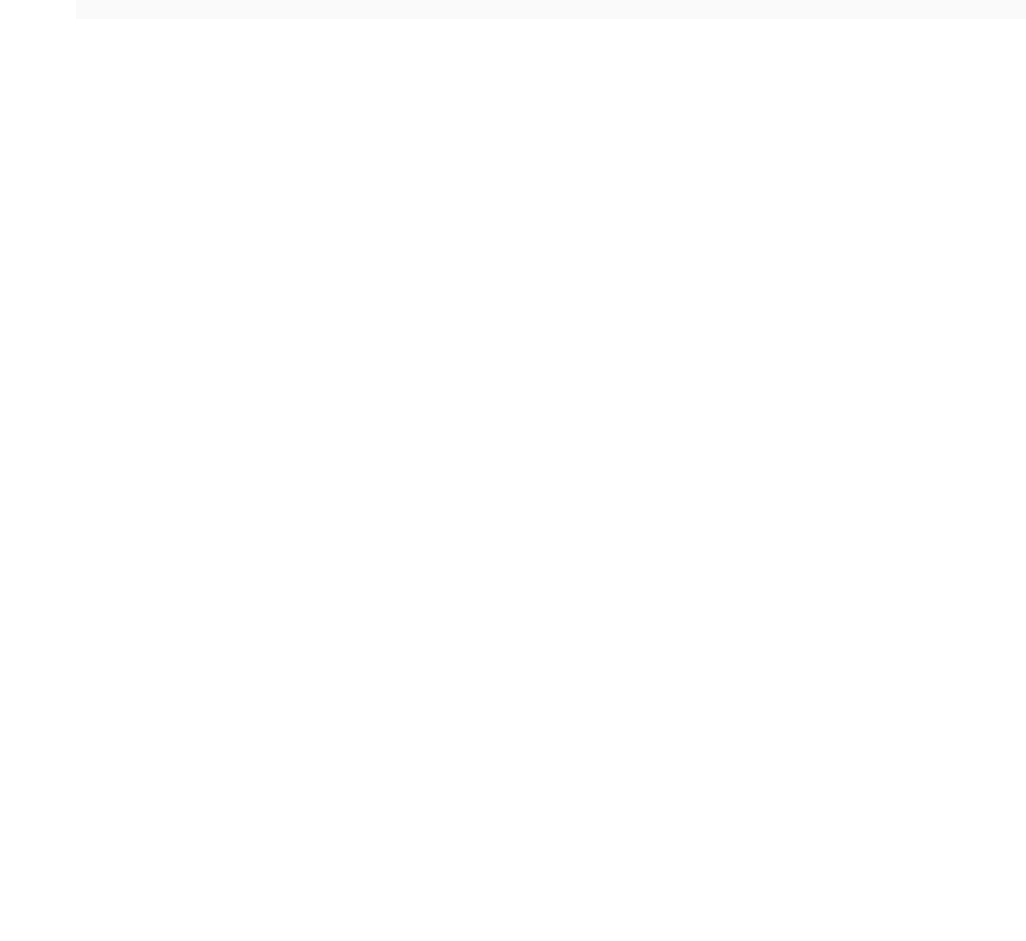
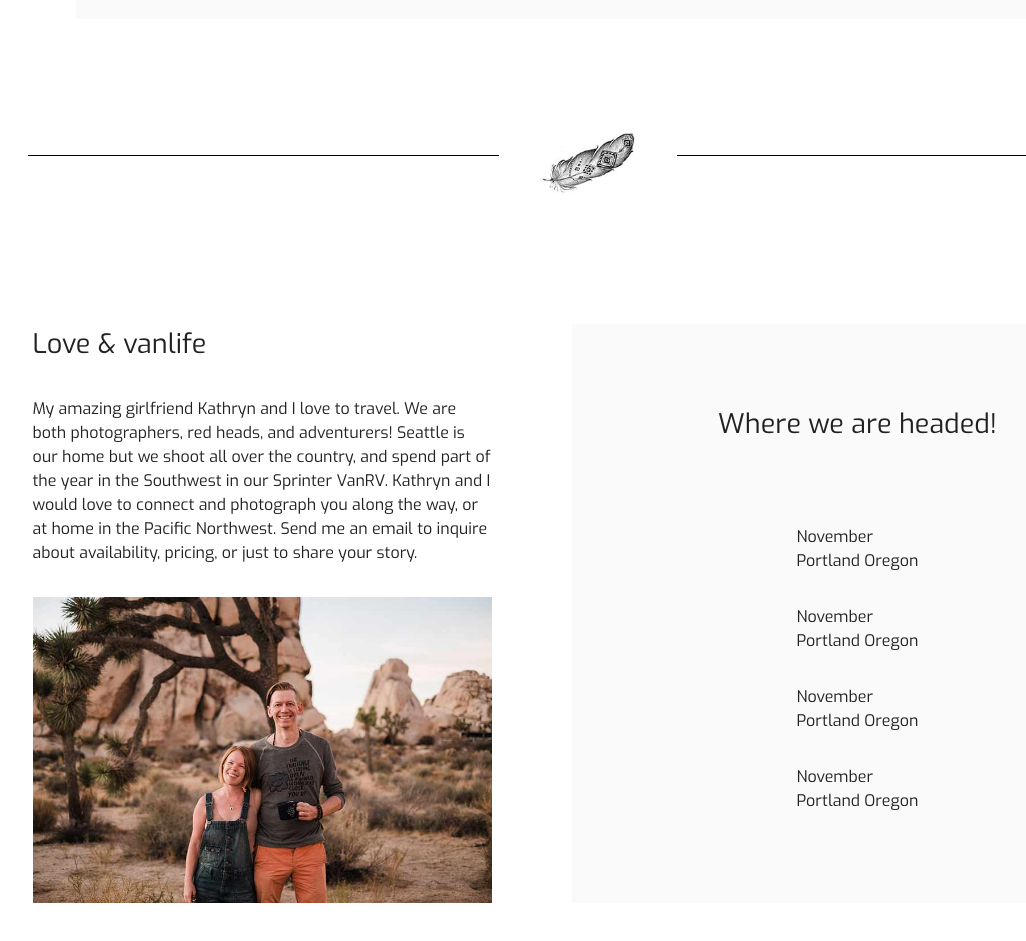
Before and after one commit to Fission-Fox/photographypage, a Next.js app: page / in a window 1280 px wide. Shown: the part 2540-3481 px from the top of the page, without its empty margins (52-1078 px from the left). Before the commit the page ends 2559 px from the top, so only its background shows below. Built offline with nearby package versions, Linux system fonts and the light colour scheme.

Commit message:
fix: vanlife sectio

```diff
--- a/src/app/page.tsx
+++ b/src/app/page.tsx
@@ -2,6 +2,7 @@
 import Herosection from "@/component/herosection";
 import Images from "@/component/images";
 import Realword from "@/component/realword";
+import Vanlife from "@/component/vanlife";
 import { Box } from "@mui/material";
 export default function HomePage() {
   return (
@@ -9,6 +10,7 @@ export default function HomePage() {
       <Herosection />
       <Images />
       <Realword />
+      <Vanlife />
     </Box>
   );
 }
--- /dev/null
+++ b/src/component/vanlife.tsx
@@ -0,0 +1,63 @@
+import React from "react";
+import Image from "next/image";
+import leave from "@/assets/Image/leave1.jpg";
+import vanlife from "@/assets/Image/vanlife1.jpg";
+export default function Vanlife() {
+  return (
+    <div className="w-full mb-20">
+      <div className="flex justify-center  mt-28 pl-20 pr-20">
+        <div className="border-black border-t mt-6 w-[90%] mr-10 "></div>
+        <div>
+          <Image src={leave} className="w-[210px]  object-cover" alt="" />
+        </div>
+        <div className="border-black border-t w-[90%] mt-6 ml-10"></div>
+      </div>
+
+      <div className="flex justify-center flex-wrap gap-20 mt-32">
+        <div className="w-[90%] sm:w-[459px]">
+          <div className="text-[27px]">Love & vanlife</div>
+          <div className="mt-8">
+            My amazing girlfriend Kathryn and I love to travel. We are both
+            photographers, red heads, and adventurers! Seattle is our home but
+            we shoot all over the country, and spend part of the year in the
+            Southwest in our Sprinter VanRV. Kathryn and I would love to connect
+            and photograph you along the way, or at home in the Pacific
+            Northwest. Send me an email to inquire about availability, pricing,
+            or just to share your story.
+          </div>
+          <div className="mt-8">
+            <Image
+              src={vanlife}
+              className="object-cover w-[90%] sm:w-auto"
+              alt=""
+            />
+          </div>
+        </div>
+
+        <div className="bg-[#FAFAFA] w-[90%] sm:w-[572px] flex flex-col items-center">
+          <div className="text-[27px] text-center mt-20">
+            Where we are headed!
+          </div>
+          <div className="mt-20">
+            <div>November</div>
+            <div>Portland Oregon</div>
+          </div>
+
+          <div className="mt-8">
+            <div>November</div>
+            <div>Portland Oregon</div>
+          </div>
+
+          <div className="mt-8">
+            <div>November</div>
+            <div>Portland Oregon</div>
+          </div>
+          <div className="mt-8">
+            <div>November</div>
+            <div>Portland Oregon</div>
+          </div>
+        </div>
+      </div>
+    </div>
+  );
+}
```
Also changed, not shown: src/assets/Image/leave1.jpg (added), src/assets/Image/vanlife1.jpg (added).
